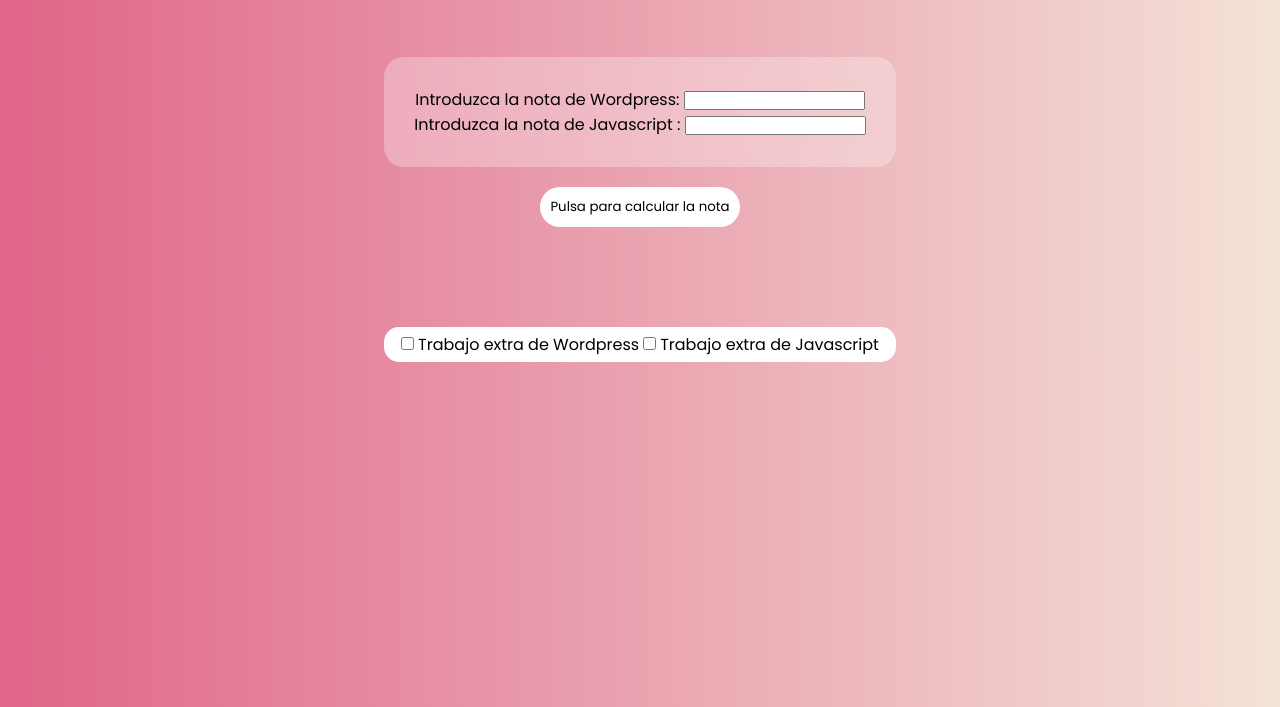
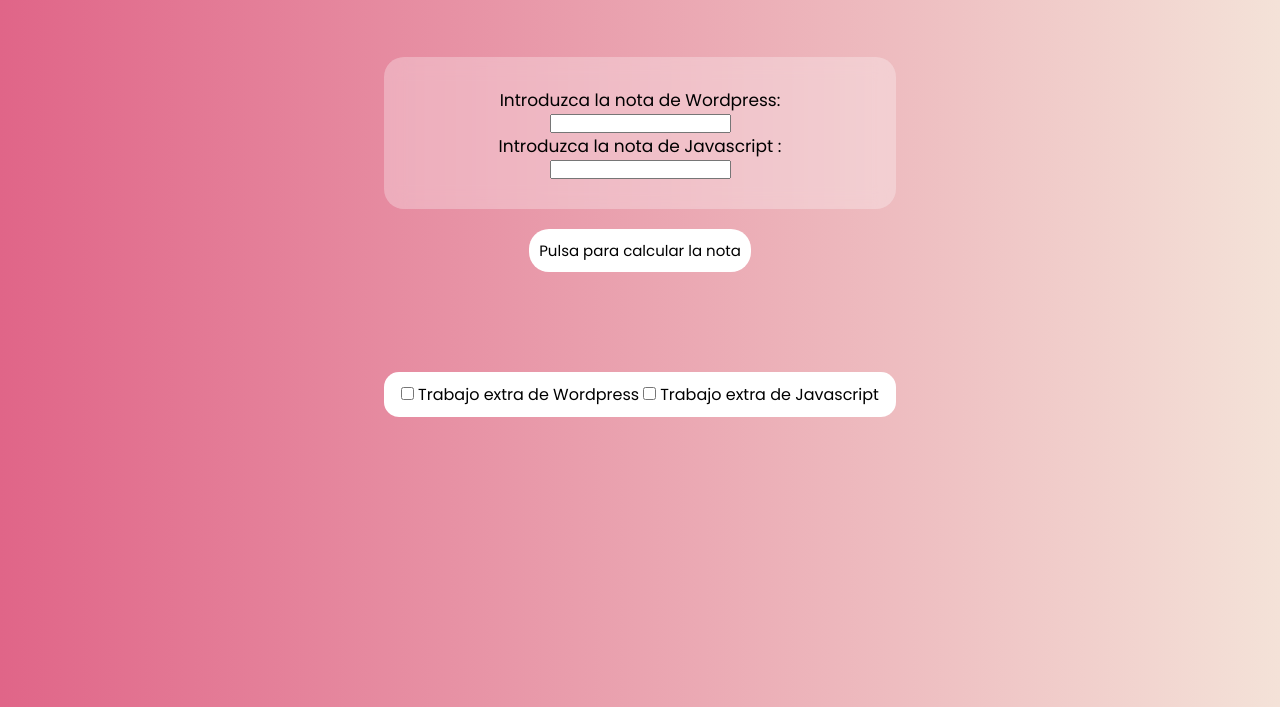
Before and after one commit to Itzvicen/EjerciciosJS, a plain HTML site: page nota/index.html in a window 1280 px wide. Shown: the part 93-800 px from the top of the page. Drawn offline with Linux system fonts and the light colour scheme.

Commit message:
Update style.css

```diff
--- a/nota/css/style.css
+++ b/nota/css/style.css
@@ -33,6 +33,7 @@
     border-radius: 20px;
     margin: auto;
     width: 40%;
+    font-size: 17px;
 }
 
 button{
@@ -44,6 +45,7 @@
     border-radius: 20px;
     background-color: white;
     font-family: 'Poppins', sans-serif;
+    font-size: 15px;
 }
 
 button:hover{
@@ -72,7 +74,7 @@
     padding: 15px;
     border-radius: 20px;
     font-family: 'Poppins', sans-serif;
-    font-size: 15px;
+    font-size: 19px;
     margin: 10px auto;
     width: 40%;
     visibility: hidden;
@@ -80,7 +82,7 @@
 
 #botones {
     text-align: center;
-    padding: 5px;
+    padding: 10px;
     background-color: white;
     width: 40%;
     color: black;
```
